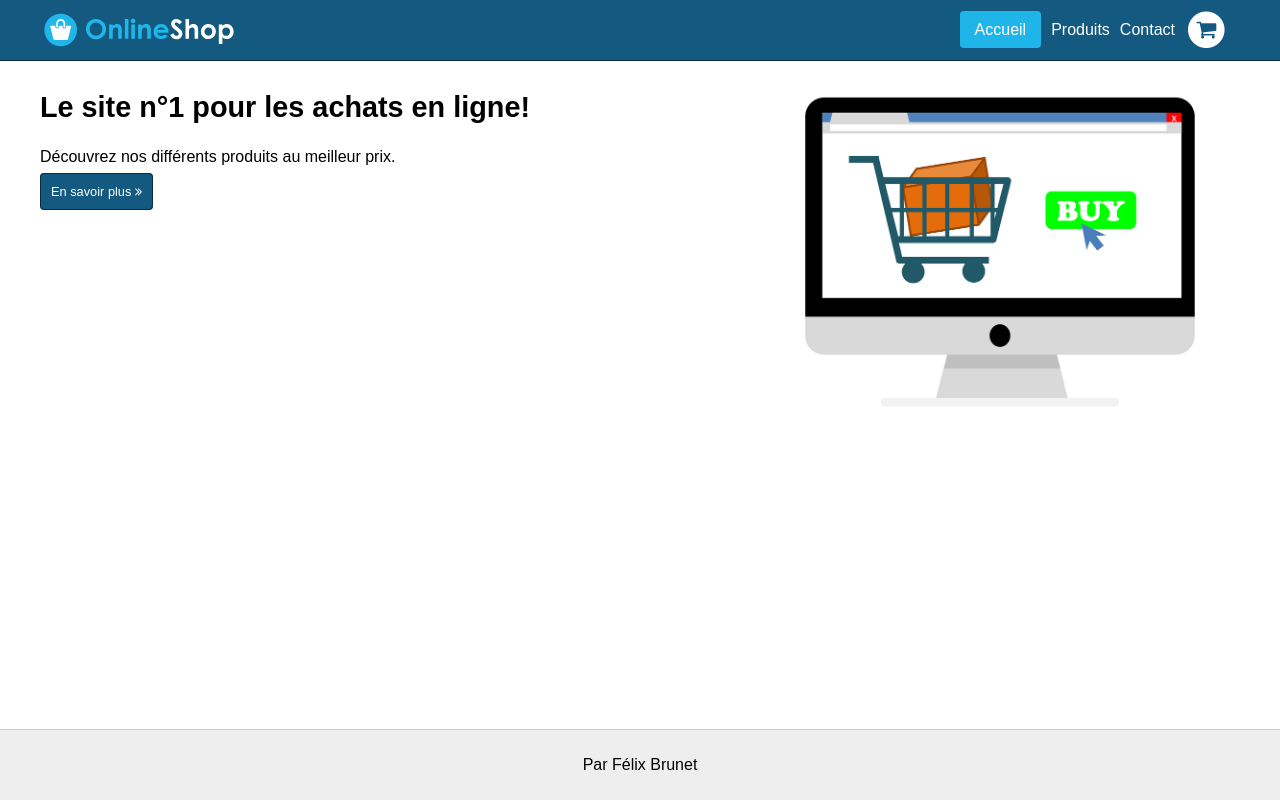
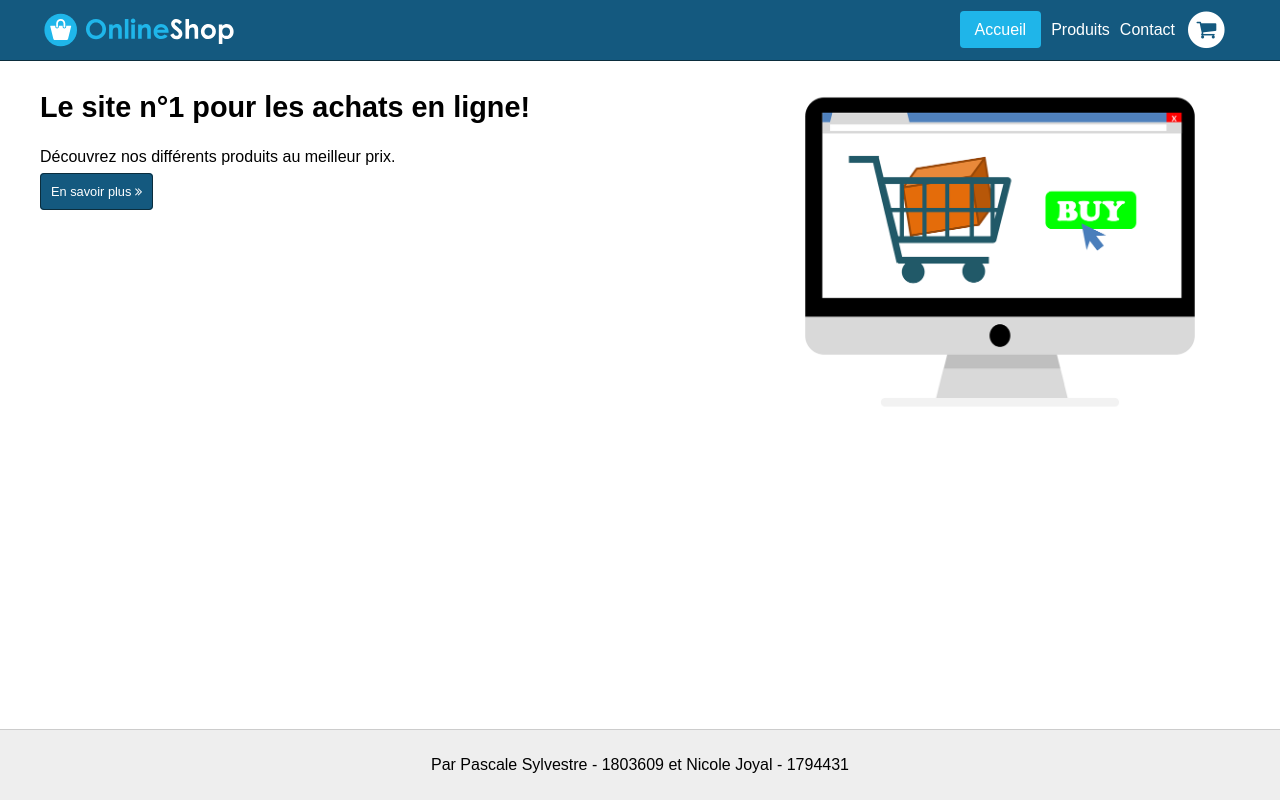
Before and after one commit to nmhjoyal/LOG4420, a React (Create React App) app in the folder TP5/client/: page / in a window 1280 px wide. Built offline with nearby package versions, Linux system fonts and the light colour scheme.

Commit message:
Merge + footer

```diff
--- a/TP5/client/src/ProductsComponent/ProductsComponent.js
+++ b/TP5/client/src/ProductsComponent/ProductsComponent.js
@@ -65,7 +65,7 @@ export function ProductsComponent() {
                     {categories.map(catObj =>
                         <button
                             key={catObj.id}
-                            className={cat===catObj.id ? "active" : ""}
+                            className={cat==catObj.id ? "active" : ""}
                             data-category={catObj.id}
                             onClick={() => setCat(catObj.id)}
                         >
@@ -80,7 +80,7 @@ export function ProductsComponent() {
                     {sorts.map(sortObj =>
                         <button
                             key={sortObj.id}
-                            className={sort===sortObj.id ? "active" : ""}
+                            className={sort==sortObj.id ? "active" : ""}
                             data-category={sortObj.id}
                             onClick={() => setSort(sortObj.id)}
                         >
--- a/TP5/client/src/_Common/Footer.js
+++ b/TP5/client/src/_Common/Footer.js
@@ -2,7 +2,7 @@
 export function Footer() {
   return (
     <footer>
-        <p>Par Félix Brunet</p>
+        <p>Par Pascale Sylvestre - 1803609 et Nicole Joyal - 1794431</p>
     </footer>
   );
 }
```
